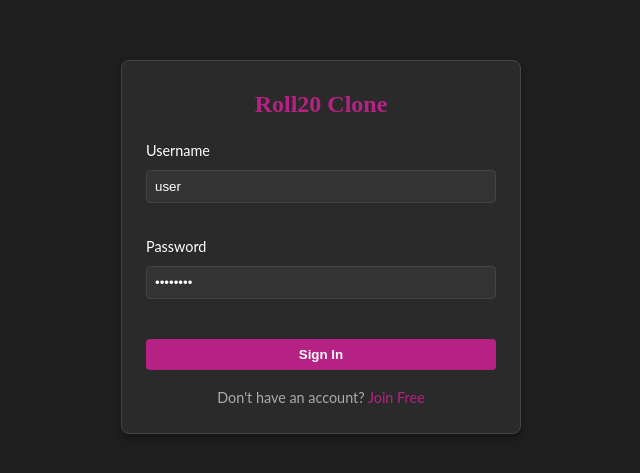
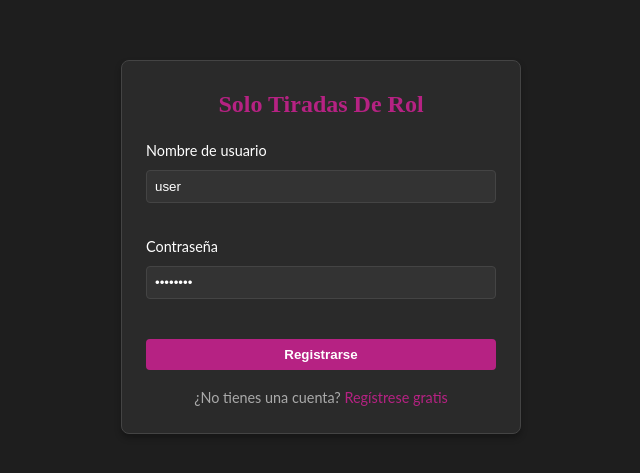
Before and after one commit to MateoSaezAlvarez/Proyecto-Fin-Grado, a React app in the folder frontend/app/: page /login in a window 1280 px wide. Shown: the part 153-626 px from the top of the page, without its empty margins (319-959 px from the left). Built offline with nearby package versions, Linux system fonts and the light colour scheme; the HTML template or start-up script is replaced by a standard one.

Commit message:
fix: added hardcoded spanish translation to provide an easier usage of the app

```diff
--- a/frontend/app/src/components/DiceRollModal.tsx
+++ b/frontend/app/src/components/DiceRollModal.tsx
@@ -49,7 +49,7 @@
             {total}
           </div>
           <div style={{ color: 'var(--text-secondary)', fontSize: '0.9rem' }}>
-            Total Result
+            Resultado total
           </div>
         </div>
 
@@ -61,7 +61,7 @@
           <div style={{ fontSize: '1.5rem', color: 'var(--text-secondary)' }}>+</div>
           <div>
             <div style={{ fontSize: '1.5rem', fontWeight: 'bold' }}>{modifier}</div>
-            <div style={{ fontSize: '0.7rem', color: 'var(--text-secondary)' }}>Modifier</div>
+            <div style={{ fontSize: '0.7rem', color: 'var(--text-secondary)' }}>Modificador</div>
           </div>
         </div>
 
--- a/frontend/app/src/components/DmRollNotificationModal.tsx
+++ b/frontend/app/src/components/DmRollNotificationModal.tsx
@@ -50,7 +50,7 @@
           animation: 'dmRollIn 0.35s cubic-bezier(0.34,1.56,0.64,1)',
         }}
       >
-        {/* Badge */}
+        {/* Banner */}
         <div style={{
           display: 'inline-block',
           fontSize: '0.65rem',
@@ -63,10 +63,10 @@
           padding: '0.15rem 0.6rem',
           marginBottom: '1.25rem',
         }}>
-          🎲 Tirada del jugador
+          Tirada del jugador
         </div>
 
-        {/* Character name */}
+        {/* Nombre del personaje */}
         <h2 style={{
           fontFamily: 'Cinzel, serif',
           color: 'white',
@@ -76,12 +76,12 @@
           {notification.characterName ?? '—'}
         </h2>
 
-        {/* Roll category */}
+        {/* Categoría de la tirada */}
         <div style={{ color: 'var(--text-secondary)', fontSize: '0.95rem', marginBottom: '1.5rem' }}>
           {notification.rollName ?? 'Tirada'}
         </div>
 
-        {/* Crit / fumble banner */}
+        {/* Crítico / pifia */}
         {isCrit && (
           <div style={{ color: '#ffd700', fontFamily: 'Cinzel, serif', fontWeight: 700, letterSpacing: '0.1em', marginBottom: '0.75rem' }}>
             ¡Un 20 natural! ¡Eso es un crítico!
@@ -93,7 +93,7 @@
           </div>
         )}
 
-        {/* Big total */}
+        {/* Total de la tirada */}
         <div style={{ marginBottom: '1.5rem' }}>
           <div style={{
             fontSize: '4.5rem',
@@ -109,7 +109,7 @@
           </div>
         </div>
 
-        {/* Breakdown row */}
+        {/* Desglose de la tirada */}
         {notification.baseRoll !== null && (
           <div style={{
             display: 'flex',
@@ -133,7 +133,7 @@
 
             <div style={{ fontSize: '1.5rem', color: 'var(--text-secondary)', fontWeight: 300 }}>+</div>
 
-            {/* Modifier */}
+            {/* Modificador */}
             <div style={{ textAlign: 'center', minWidth: '48px' }}>
               <div style={{ fontSize: '2rem', fontWeight: 700, color: 'white' }}>
                 {modLabel}
@@ -157,12 +157,6 @@
           </div>
         )}
 
-        {/* Formula */}
-        {notification.baseRoll !== null && (
-          <div style={{ fontSize: '0.78rem', color: 'var(--text-secondary)', fontFamily: 'monospace', marginBottom: '1.5rem' }}>
-            {notification.baseRoll} (d20) {modLabel} (mod) = {notification.total}
-          </div>
-        )}
 
         <button className="btn-primary" onClick={onClose} style={{ width: '100%' }}>
           Entendido
--- a/frontend/app/src/pages/CreateCharacter.tsx
+++ b/frontend/app/src/pages/CreateCharacter.tsx
@@ -139,7 +139,7 @@
                         className="input-field"
                         style={{ backgroundColor: 'var(--bg-secondary)', color: 'white' }}
                     >
-                        <option value="" disabled>Select a campaign</option>
+                        <option value="" disabled>Selecciona una campaña</option>
                         {campaigns.map(c => (
                             <option key={c.id} value={c.id}>{c.name}</option>
                         ))}
--- a/frontend/app/src/pages/Login.tsx
+++ b/frontend/app/src/pages/Login.tsx
@@ -29,14 +29,14 @@
     }}>
       <div className="card" style={{ width: '400px' }}>
         <h2 style={{ textAlign: 'center', color: 'var(--accent-color)', fontFamily: 'Cinzel, serif' }}>
-          Roll20 Clone
+          Solo Tiradas De Rol
         </h2>
 
         {error && <div style={{ color: 'var(--danger-color)', marginBottom: '1rem', textAlign: 'center' }}>{error}</div>}
 
         <form onSubmit={handleLogin}>
           <div style={{ marginBottom: '1rem' }}>
-            <label style={{ display: 'block', marginBottom: '0.5rem', fontSize: '0.9rem' }}>Username</label>
+            <label style={{ display: 'block', marginBottom: '0.5rem', fontSize: '0.9rem' }}>Nombre de usuario</label>
             <input
               type="text"
               className="input-field"
@@ -47,7 +47,7 @@
           </div>
 
           <div style={{ marginBottom: '1.5rem' }}>
-            <label style={{ display: 'block', marginBottom: '0.5rem', fontSize: '0.9rem' }}>Password</label>
+            <label style={{ display: 'block', marginBottom: '0.5rem', fontSize: '0.9rem' }}>Contraseña</label>
             <input
               type="password"
               className="input-field"
@@ -58,12 +58,12 @@
           </div>
 
           <button type="submit" className="btn-primary" style={{ width: '100%' }}>
-            Sign In
+            Registrarse
           </button>
         </form>
 
         <div style={{ marginTop: '1rem', textAlign: 'center', fontSize: '0.9rem', color: 'var(--text-secondary)' }}>
-          Don't have an account? <Link to="/register" style={{ color: 'var(--accent-color)', cursor: 'pointer', textDecoration: 'none' }}>Join Free</Link>
+          ¿No tienes una cuenta? <Link to="/register" style={{ color: 'var(--accent-color)', cursor: 'pointer', textDecoration: 'none' }}>Regístrese gratis</Link>
         </div>
       </div>
     </div>
--- a/frontend/app/src/pages/Register.tsx
+++ b/frontend/app/src/pages/Register.tsx
@@ -41,7 +41,7 @@
 
         <form onSubmit={handleRegister}>
           <div style={{ marginBottom: '1rem' }}>
-            <label style={{ display: 'block', marginBottom: '0.5rem', fontSize: '0.9rem' }}>Username</label>
+            <label style={{ display: 'block', marginBottom: '0.5rem', fontSize: '0.9rem' }}>Nombre de usuario</label>
             <input
               type="text"
               className="input-field"
@@ -52,7 +52,7 @@
           </div>
 
           <div style={{ marginBottom: '1rem' }}>
-            <label style={{ display: 'block', marginBottom: '0.5rem', fontSize: '0.9rem' }}>Password</label>
+            <label style={{ display: 'block', marginBottom: '0.5rem', fontSize: '0.9rem' }}>Contraseña</label>
             <input
               type="password"
               className="input-field"
@@ -63,7 +63,7 @@
           </div>
 
           <div style={{ marginBottom: '1.5rem' }}>
-            <label style={{ display: 'block', marginBottom: '0.5rem', fontSize: '0.9rem' }}>Confirm Password</label>
+            <label style={{ display: 'block', marginBottom: '0.5rem', fontSize: '0.9rem' }}>Confirmar contraseña</label>
             <input
               type="password"
               className="input-field"
@@ -74,12 +74,12 @@
           </div>
 
           <button type="submit" className="btn-primary" style={{ width: '100%' }}>
-            Create Account
+            Crear Cuenta
           </button>
         </form>
 
         <div style={{ marginTop: '1rem', textAlign: 'center', fontSize: '0.9rem', color: 'var(--text-secondary)' }}>
-          Already have an account? <Link to="/login" style={{ color: 'var(--accent-color)', cursor: 'pointer', textDecoration: 'none' }}>Sign In</Link>
+          ¿Ya tienes una cuenta? <Link to="/login" style={{ color: 'var(--accent-color)', cursor: 'pointer', textDecoration: 'none' }}>Inicia Sesión</Link>
         </div>
       </div>
     </div>
```
